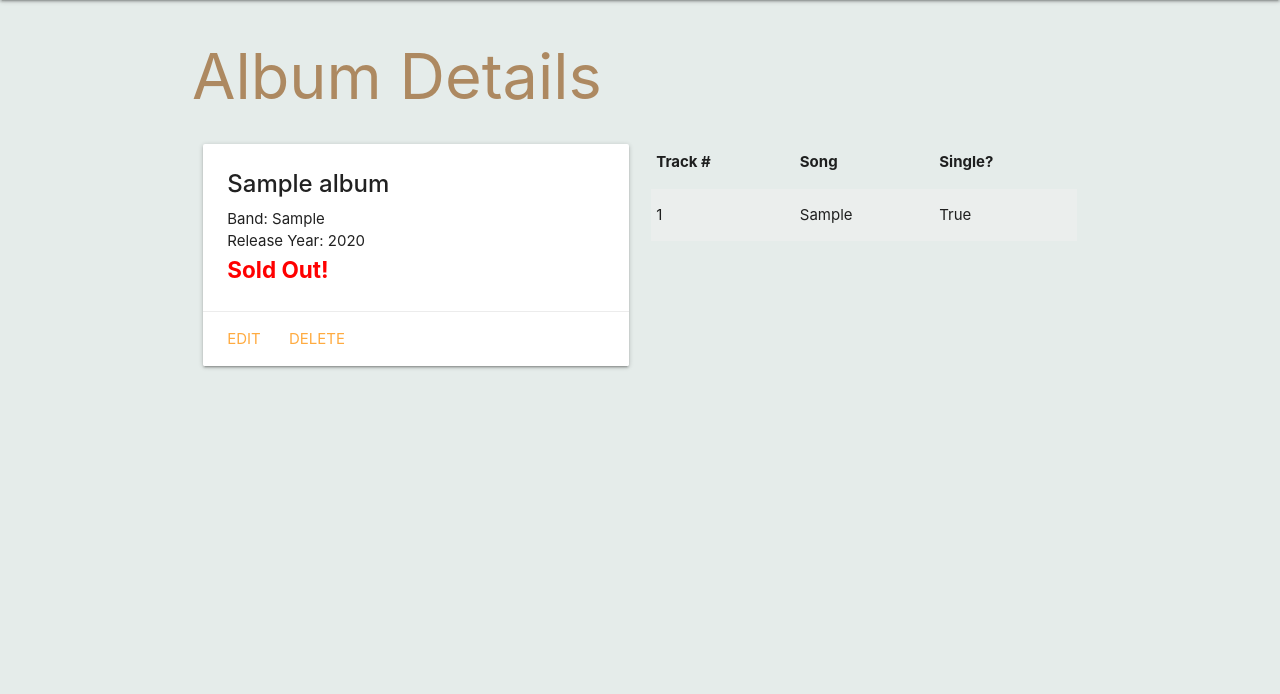
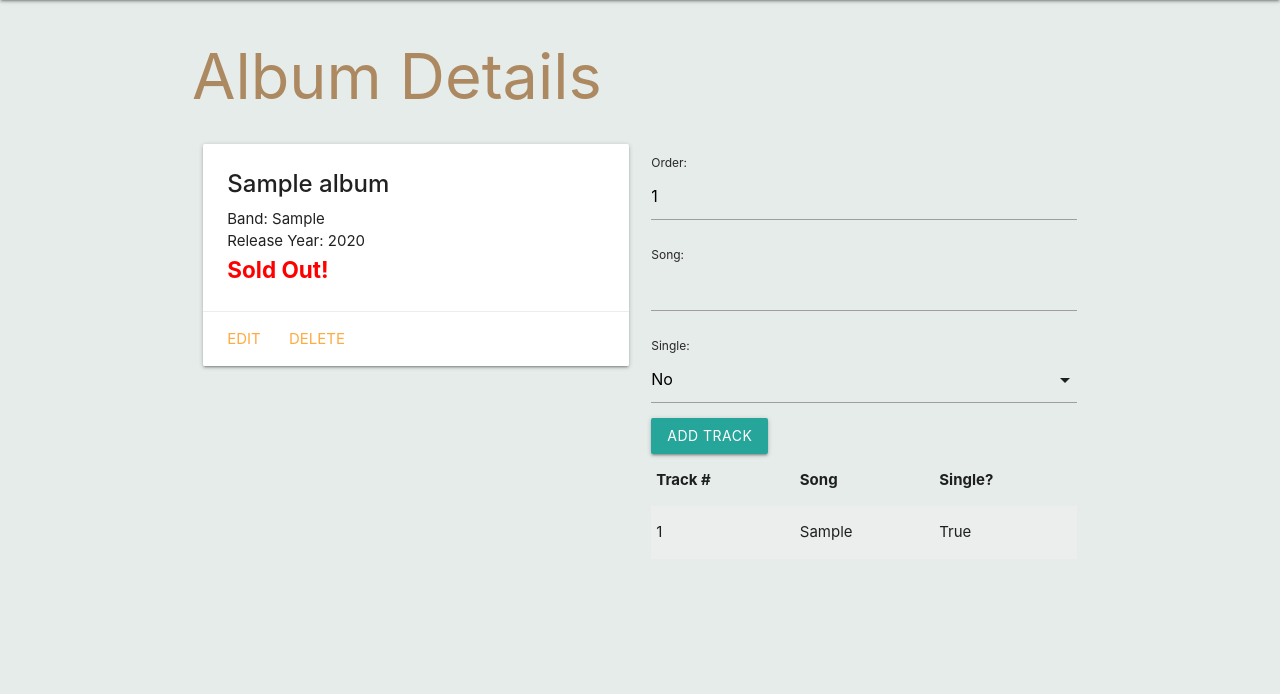
Before and after one commit to raromano92/Album-collector, a Django app: page /albums/1/ in a window 1280 px wide. Shown: the part 64-758 px from the top of the page. Run offline with Django 4.2, Linux system fonts and the light colour scheme; tables that the repository leaves empty hold one stand-in row (values such as "Sample post").

Commit message:
Passed tracklist data to albums detail page and rendering model properties

```diff
--- a/main_app/templates/albums/detail.html
+++ b/main_app/templates/albums/detail.html
@@ -24,6 +24,11 @@
 		</div>
 	</div>
   <div class="col s6">
+    <form method="POST">
+      {% csrf_token %}
+      {{ tracklist_form.as_p }}
+      <input type="submit" class="btn" value="Add Track">
+    </form>
     <table class="striped">
       <thead>
         <tr><th>Track #</th><th>Song</th><th>Single?</th></tr>
@@ -41,4 +46,9 @@
   </div>
 </div>
 
+<script>
+  const selectEl = document.getElementById('id_single');
+  M.FormSelect.init(selectEl);
+  </script>
+
 	{% endblock %}
--- a/main_app/templates/base.html
+++ b/main_app/templates/base.html
@@ -19,6 +19,7 @@
 			type="text/css"
 			href="{% static 'css/styles.css' %}"
 		/>
+		<script src="https://cdnjs.cloudflare.com/ajax/libs/materialize/1.0.0/js/materialize.min.js"></script>
 	</head>
 	<body id="body">
 		<header class="navbar-fixed">
--- a/main_app/views.py
+++ b/main_app/views.py
@@ -4,6 +4,7 @@ from django.shortcuts import render
 # Create your views here.
 from django.http import HttpResponse
 from .models import Album
+from .forms import TrackListForm
 from django.views.generic.edit import CreateView, UpdateView, DeleteView
 
 # Define the home view
@@ -19,7 +20,9 @@ def albums_index(request):
 
 def albums_detail(request, album_id):
   album = Album.objects.get(id=album_id)
-  return render(request, 'albums/detail.html', { 'album': album })
+  # instantiate TrackListForm to be rendered in the template
+  tracklist_form = TrackListForm()
+  return render(request, 'albums/detail.html', { 'album': album, 'tracklist_form': tracklist_form })
 
 class AlbumCreate(CreateView):
   model = Album
```
